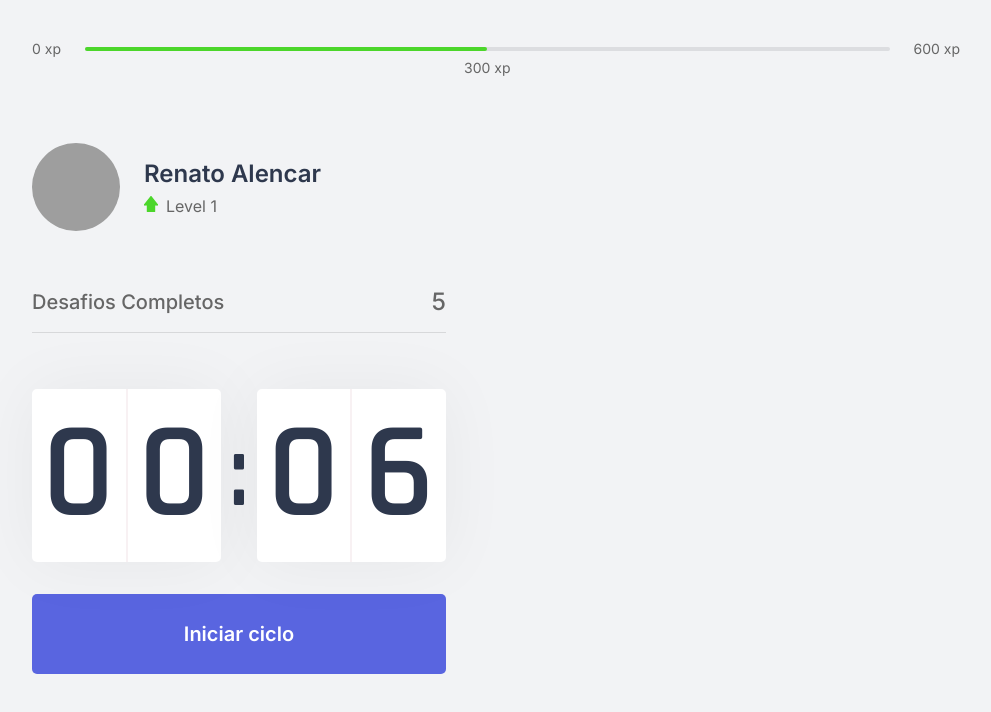
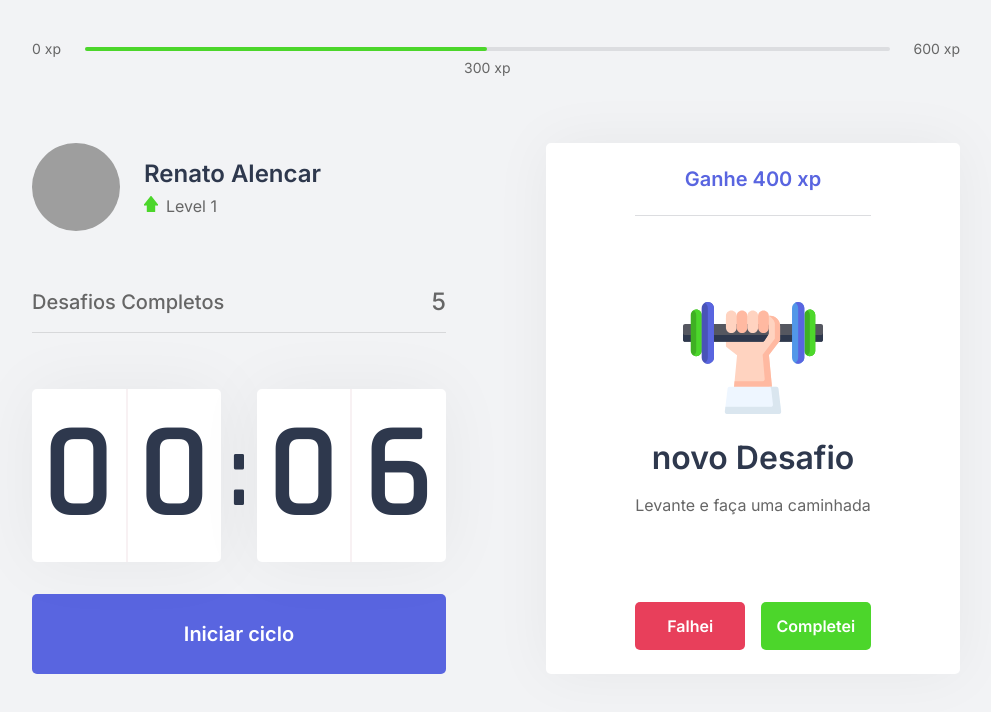
Before and after one commit to RenattoAlencar/MoveIt, a Next.js app: page / in a window 1280 px wide. Shown: the top 712 px of the page, without its empty margins (144-1135 px from the left). Built offline with nearby package versions, Linux system fonts and the light colour scheme; grey boxes are pictures that could not be loaded.

Commit message:
feat(componente ChallengeBox and styles)

```diff
--- /dev/null
+++ b/src/components/ChallengeBox.tsx
@@ -0,0 +1,43 @@
+import styles from '../styles/components/ChallengeBox.module.css'
+export function ChallengeBox() {
+  const hasActiveChallende = true
+
+  return (
+    <div className={styles.challengeBoxContainer}>
+      { hasActiveChallende ? (
+        <div className={styles.challengeActive} >
+          <header>Ganhe 400 xp</header>
+          <main>
+            <img src="icons/body.svg" alt="" />
+            <strong>novo Desafio</strong>
+            <p>Levante e faça uma caminhada </p>
+          </main>
+
+          <footer>
+            <button
+              type="button"
+              className={styles.challengeFaileButton}
+            >
+              Falhei
+              </button>
+            <button
+              type="button"
+              className={styles.challengeSucceededButton}
+            >
+              Completei
+              </button>
+
+          </footer>
+        </div>
+      ) : (
+          <div className={styles.challengeNotActive}>
+            <strong>Finalize um ciclo para receber um desafio</strong>
+            <p>
+              <img src="icons/level-up.svg" alt="Level Up" />
+          Avance de level completando desafios
+        </p>
+          </div>
+        )}
+    </div>
+  )
+}
--- a/src/pages/index.tsx
+++ b/src/pages/index.tsx
@@ -4,6 +4,7 @@
 import { Profile } from "../components/Profile";
 import styles from '../styles/pages/Home.module.css'
 import Head from 'next/head'
+import { ChallengeBox } from "../components/ChallengeBox";
 
 export default function Home() {
   return (
@@ -19,7 +20,7 @@
           <Countdown/>
         </div>
         <div>
-
+        <ChallengeBox/>
         </div>
       </section>
     </div>
--- /dev/null
+++ b/src/styles/components/ChallengeBox.module.css
@@ -0,0 +1,110 @@
+.challengeBoxContainer {
+  height: 100%;
+
+  background: var(--white);
+  border-radius: 5px;
+  box-shadow: 0 0 60px rgba(0, 0, 0, 0.05);
+  padding: 1.5rem 2rem;
+
+  display: flex;
+  flex-direction: column;
+  align-items: center;
+  justify-content: center;
+
+  text-align: center;
+}
+
+.challengeNotActive {
+  display: flex;
+  flex-direction: column;
+  align-items: center;
+}
+
+.challengeNotActive strong {
+  font-size: 1.5rem;
+  font-weight: 500;
+  line-height: 1.4;
+}
+
+.challengeNotActive p {
+  display: flex;
+  flex-direction: column;
+  align-items: center;
+  line-height: 1.4;
+  max-width: 70%;
+  margin-top: 3rem;
+}
+
+.challengeNotActive p img {
+  margin-bottom: 1rem;
+}
+
+.challengeActive {
+  height: 100%;
+
+  display: flex;
+  flex-direction: column;
+}
+
+.challengeActive header {
+  color: var(--blue);
+  font-weight: 600;
+  font-size: 1.25rem;
+  padding: 0 2rem 1.5rem;
+  border-bottom: 1px solid var(--gray-line);
+}
+
+.challengeActive main {
+  flex: 1;
+  display: flex;
+  flex-direction: column;
+  align-items: center;
+  justify-content: center;
+}
+
+.challengeActive main strong {
+  font-size: 2rem;
+  font-weight: 600;
+  color: var(--title);
+  margin: 1.5rem 0 1rem;
+}
+
+.challengeActive main p {
+  line-height: 1.5;
+}
+
+.challengeActive footer {
+  display: grid;
+  grid-template-columns: 1fr 1fr;
+  gap: 1rem;
+}
+
+.challengeActive footer button {
+  height: 3rem;
+
+  display: flex;
+  align-items: center;
+  justify-content: center;
+
+  border: 0;
+  border-radius: 5px;
+
+  color: var(--white);
+
+  font-size: 1rem;
+  font-weight: 600;
+
+  transition: 0.2s;
+}
+
+.challengeActive footer button.challengeFaileButton {
+  background-color: var(--red);
+}
+
+.challengeActive footer button.challengeSucceededButton {
+  background-color: var(--green);
+}
+
+.challengeActive footer button:hover {
+  filter: brightness(0.9);
+}
```
